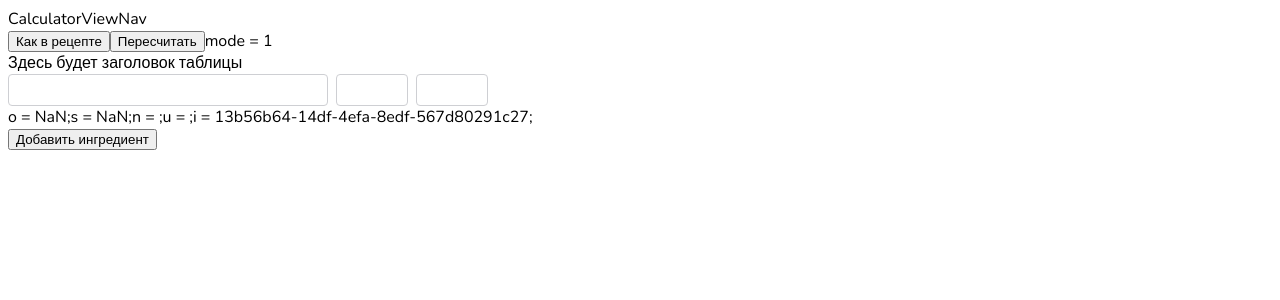
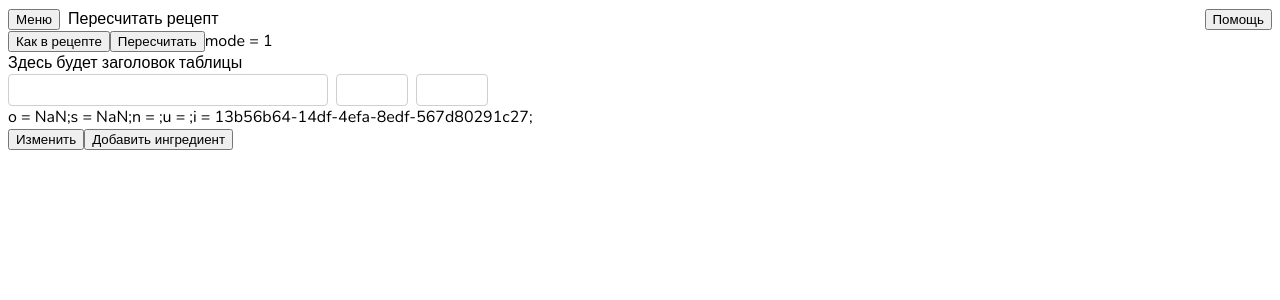
Before and after one commit to stepanzh/Proportio-beta, a Vue app: page / in a window 1280 px wide. Shown: the top 300 px of the page. Built offline with nearby package versions, Linux system fonts and the light colour scheme.

Commit message:
draft: basic infrastructure for in-app navigation

```diff
--- /dev/null
+++ b/src/components/AppNavBar.vue
@@ -0,0 +1,35 @@
+<template>
+    <nav class="app-nav">
+        <!-- Левое меню -->
+        <div>
+            <slot name="left-menu"></slot>
+        </div>
+
+        <!-- Заголовок -->
+        <span>{{ title }}</span>
+
+        <!-- Правое меню -->
+        <div>
+            <slot name="right-menu"></slot>
+        </div>
+    </nav>
+</template>
+
+
+<script setup>
+const props = defineProps({
+    title: {
+        type: String,
+        required: true
+    }
+})
+</script>
+
+
+<style scoped>
+.app-nav {
+    display: grid;
+    grid-template-columns: auto 1fr auto;
+    gap: 8px;
+}
+</style>
--- a/src/components/OriginalTable.vue
+++ b/src/components/OriginalTable.vue
@@ -19,6 +19,7 @@
         </div>
         <!-- Actions -->
         <div>
+            <button @click="proportio.navToEdit()">Изменить</button>
             <button @click="store.add()">Добавить ингредиент</button>
         </div>
     </div>
@@ -27,8 +28,10 @@
 
 <script setup>
 import { useIngredientsStore } from '@/stores/ingredients'
+import { useProportioStore } from '@/stores/proportio'
 import OriginalAmount from '@/components/OriginalAmount.vue'
 
+const proportio = useProportioStore()
 const store = useIngredientsStore()
 </script>
 
--- /dev/null
+++ b/src/stores/proportio.js
@@ -0,0 +1,20 @@
+import { ref } from 'vue'
+import { defineStore } from 'pinia'
+
+export const useProportioStore = defineStore('proportio', () => {
+    const screens = Object.freeze({
+        calc: 1,
+        edit: 2,
+        help: 3
+    })
+
+    const currentScreen = ref(screens.calc)
+
+    function navToCalc() { currentScreen.value = screens.calc }
+
+    function navToEdit() { currentScreen.value = screens.edit }
+
+    function navToHelp() { currentScreen.value = screens.help }
+
+    return { screens, currentScreen, navToCalc, navToEdit, navToHelp }
+})
--- a/src/views/proportio/CalculatorView.vue
+++ b/src/views/proportio/CalculatorView.vue
@@ -1,7 +1,14 @@
 <template>
     <div>
         <div>
-            CalculatorViewNav
+            <AppNavBar title="Пересчитать рецепт">
+                <template #left-menu>
+                    <button>Меню</button>
+                </template>
+                <template #right-menu>
+                    <button @click="proportio.navToHelp()">Помощь</button>
+                </template>
+            </AppNavBar>
         </div>
         <div>
             <!-- Mode toggle -->
@@ -25,10 +32,13 @@
 <script setup>
 import { ref } from 'vue'
 import { useIngredientsStore } from '@/stores/ingredients'
+import AppNavBar from '@/components/AppNavBar.vue'
 import OriginalTable from '@/components/OriginalTable.vue'
 import ScaledTable from '@/components/ScaledTable.vue'
+import { useProportioStore } from '@/stores/proportio'
 
 
+const proportio = useProportioStore()
 const store = useIngredientsStore()
 
 const Modes = Object.freeze({
--- a/src/views/proportio/ProportioView.vue
+++ b/src/views/proportio/ProportioView.vue
@@ -1,12 +1,19 @@
 <template>
     <div class="app-screen">
-        <CalculatorView />
+        <CalculatorView v-if="proportio.currentScreen == proportio.screens.calc" />
+        <div v-if="proportio.currentScreen == proportio.screens.edit">Edit screen</div>
+        <div v-if="proportio.currentScreen == proportio.screens.help">Help screen</div>
     </div>
 </template>
 
 
 <script setup>
 import CalculatorView from '@/views/proportio/CalculatorView.vue'
+import { useProportioStore } from '@/stores/proportio'
+
+const proportio = useProportioStore()
+
+proportio.navToCalc()
 </script>
 
 
```
